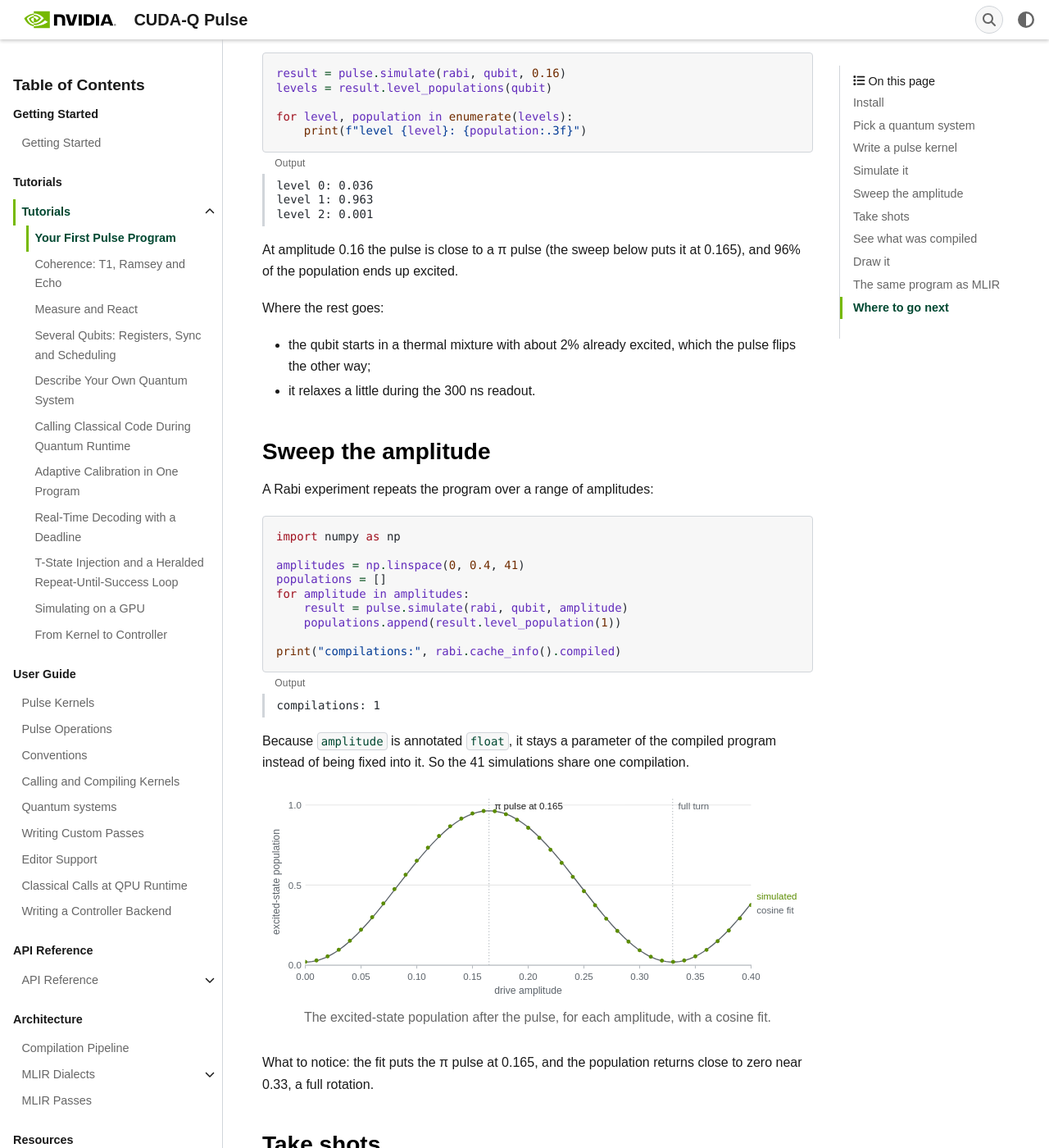
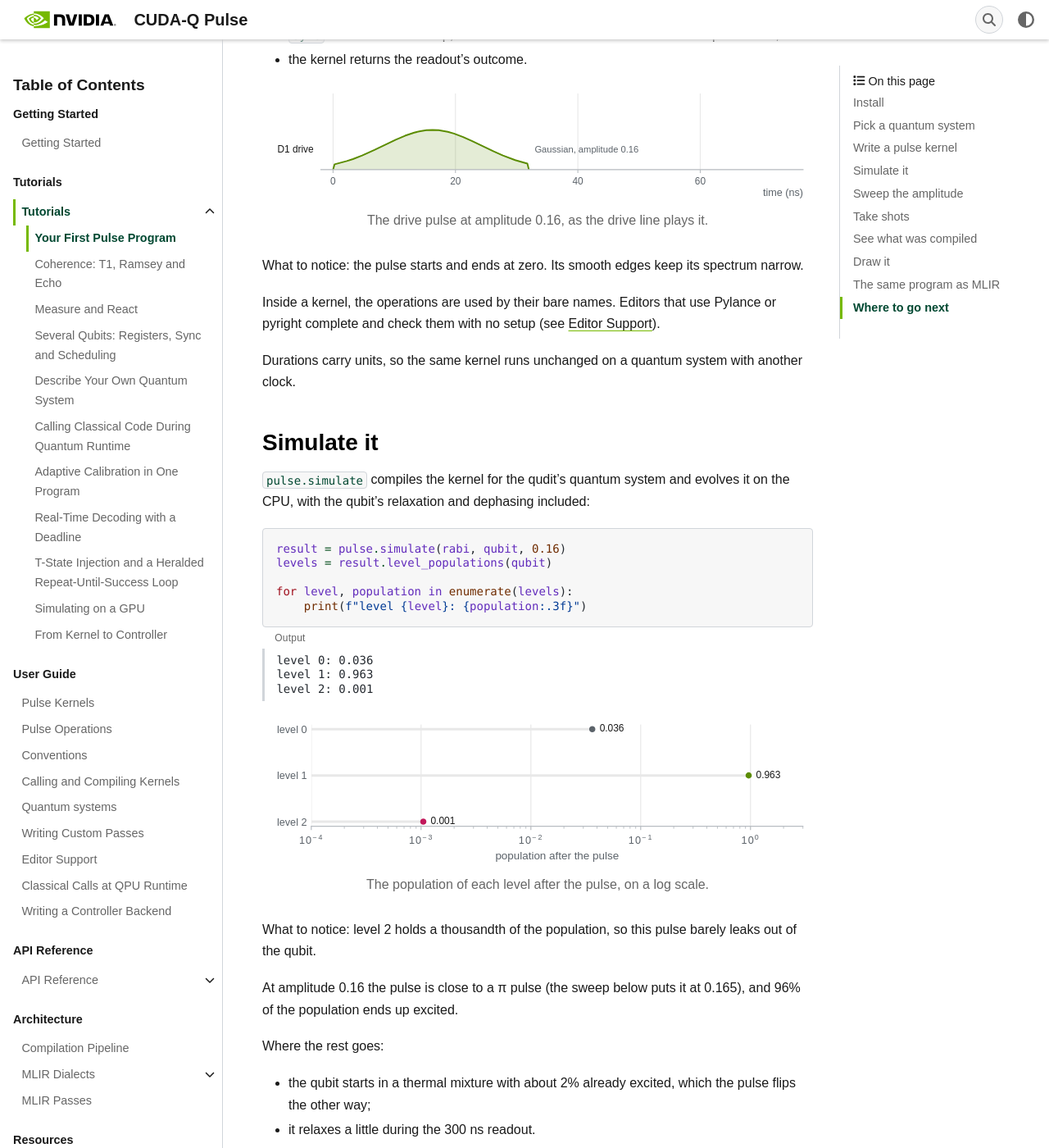
Before and after one commit to Arishsingh/cudaq-pulse, a Sphinx documentation site: the page built from docs/tutorials/first_pulse_program.rst, in a window 1280 px wide and 1400 px high, scrolled down 2498 px. Shown: the whole window at 82% size. Built offline with Sphinx 7.4.7, drawn with Linux system fonts in a browser that asks for light colours; some web fonts are replaced; pages that are not in the unit, such as notebooks, are missing from menus; the version number could not be read and is left out; some of the changed text lies outside the part shown.

Commit message:
Add the levels, the pulse and its result to the first tutorial
"Your First Pulse Program" now draws the three levels the simulator
keeps, the Gaussian the kernel plays, and where the population ends
after it, before the sweep.

Signed-off-by: A.M. Santana <anthonys@nvidia.com>

```diff
--- a/docs/tutorials/figures/first_pulse_program.py
+++ b/docs/tutorials/figures/first_pulse_program.py
@@ -4,10 +4,14 @@
 
 Usage: python docs/tutorials/figures/first_pulse_program.py
 
-Needs matplotlib (the ``[viz]`` extra). Writes ``rabi_sweep.svg``,
-``rabi_shots.svg`` and ``rabi_schedule.svg``, each with its ``-dark`` twin,
-next to this file, from the kernel, the sweep and the shots the tutorial
-runs.
+Needs matplotlib (the ``[viz]`` extra). Writes, each with its ``-dark`` twin,
+next to this file, from the quantum system, the kernel, the sweep and the
+shots the tutorial runs:
+
+- ``qudit_levels.svg``, the three levels the simulator keeps for qudit 0;
+- ``rabi_pulse.svg``, the kernel's drive pulse at amplitude 0.16;
+- ``rabi_levels.svg``, the population of each level after it;
+- ``rabi_sweep.svg``, ``rabi_shots.svg`` and ``rabi_schedule.svg``.
 """
 
 import cudaq_pulse as pulse
@@ -30,8 +34,97 @@ def fit_rabi(amplitudes: np.ndarray, p1: np.ndarray) -> tuple[float, np.ndarray]
     return float(a_pi), coef
 
 
+def qudit_levels(page) -> None:
+    qudit = page["system"].physical_qudits[0]
+    f01 = qudit.frequency_hz / 1e9
+    f12 = f01 + qudit.anharmonicity_hz / 1e9
+
+    def figure(p):
+        fig, ax = plot_axes(p, height_in=1.9, width_in=4.2)
+        ax.axis("off")
+        energies = [0.0, f01, f01 + f12]
+        for level, e in enumerate(energies):
+            color = p.muted if level == 2 else p.text
+            ax.plot([0, 1], [e, e], color=color, lw=1.8)
+            ax.text(-0.08, e, f"level {level}", ha="right", va="center", fontsize=8.5, color=color)
+        for k, (lo, hi, word, color) in enumerate(
+            (
+                (energies[0], energies[1], f"0-1: {f01:.3f} GHz", p.drive),
+                (energies[1], energies[2], f"1-2: {f12:.3f} GHz", p.muted),
+            )
+        ):
+            x = 0.35 + 0.3 * k
+            ax.annotate(
+                "", (x, hi), (x, lo), arrowprops=dict(arrowstyle="<|-|>", color=color, lw=1.1)
+            )
+            ax.text(x + 0.05, (lo + hi) / 2, word, va="center", fontsize=8, color=color)
+        ax.set_xlim(-0.55, 1.45)
+        ax.set_ylim(-0.6, energies[-1] + 0.6)
+        return fig
+
+    alt = (
+        f"The three lowest levels of qudit 0, the levels the simulator keeps: the 0-1 "
+        f"transition at {f01:.3f} GHz, the one the drive is tuned to, and the 1-2 transition "
+        f"at {f12:.3f} GHz, {abs(f01 - f12) * 1000:.0f} MHz lower."
+    )
+    save_themed(figure, "qudit_levels", title="The three levels of a transmon", desc=alt)
+
+
+def rabi_pulse(page) -> None:
+    timeline = Timeline.of(page["rabi"].lower(page["qubit"], 0.16))
+    drive = next(pl for pl in timeline.pulses if pl.kind == "drive")
+    words = {(drive.lane, round(drive.start_ns, 3)): ("Gaussian, amplitude 0.16", "right")}
+
+    def figure(p):
+        return draw(
+            timeline,
+            p,
+            pulse_labels=words,
+            only={drive.lane},
+            xlim=(-2, drive.end_ns * 2.4),
+            lane_in=0.8,
+        )
+
+    alt = (
+        f"The drive pulse of the rabi kernel at amplitude 0.16: a Gaussian "
+        f"{drive.end_ns - drive.start_ns:g} ns long, climbing from zero to its peak in the middle "
+        "and back."
+    )
+    save_themed(figure, "rabi_pulse", title="The kernel's drive pulse", desc=alt)
+
+
+def rabi_levels(page) -> None:
+    levels = pulse.simulate(page["rabi"], page["qubit"], 0.16).level_populations(page["qubit"])
+
+    def figure(p):
+        fig, ax = plot_axes(p, height_in=1.5)
+        ax.grid(axis="y", visible=False)
+        ax.grid(axis="x", color=p.grid)
+        y = -np.arange(len(levels))
+        colors = [p.muted, p.drive, p.readout]
+        ax.hlines(y, 1e-4, levels, color=p.grid, lw=2)
+        ax.scatter(levels, y, color=colors[: len(levels)], s=26, zorder=3, lw=0)
+        for x, yy in zip(levels, y, strict=True):
+            end_label(ax, x, yy, f"{x:.3f}", p.text, dx=6, fontsize=8)
+        ax.set_xscale("log")
+        ax.set_xlim(1e-4, 3)
+        ax.set_yticks(y, [f"level {k}" for k in range(len(levels))])
+        ax.set_xlabel("population after the pulse")
+        return fig
+
+    alt = (
+        "The population of each level of qudit 0 after the 0.16 pulse: "
+        + "; ".join(f"level {k}, {x:.3f}" for k, x in enumerate(levels))
+        + "."
+    )
+    save_themed(figure, "rabi_levels", title="Where the population ends", desc=alt)
+
+
 def main() -> None:
     page = page_namespace("first_pulse_program.rst")
+    qudit_levels(page)
+    rabi_pulse(page)
+    rabi_levels(page)
     rabi, q, amplitudes = page["rabi"], page["qubit"], page["amplitudes"]
     levels = np.array([pulse.simulate(rabi, q, a).level_populations(q) for a in amplitudes])
     a_pi, (b, a) = fit_rabi(amplitudes, levels[:, 1])
--- a/docs/tutorials/first_pulse_program.rst
+++ b/docs/tutorials/first_pulse_program.rst
@@ -75,6 +75,15 @@ CUDA-Q Pulse calls it a qudit because a transmon has more than two levels.
 The simulator keeps the lowest three, so a pulse that drives too hard shows
 up as population in level 2.
 
+.. themed-figure:: figures/qudit_levels.svg
+   :alt: The three lowest levels of qudit 0, the levels the simulator keeps: the 0-1 transition at 3.885 GHz, the one the drive is tuned to, and the 1-2 transition at 3.701 GHz, 184 MHz lower.
+   :width: 60%
+
+   The three levels the simulator keeps for this qubit.
+
+What to notice: the 1-2 transition sits a little below the 0-1 one. A drive
+tuned to 0-1 mostly leaves level 2 alone.
+
 Write a pulse kernel
 --------------------
 
@@ -111,6 +120,15 @@ What the kernel does:
   drive pulse ends;
 - the kernel returns the readout's outcome.
 
+.. themed-figure:: figures/rabi_pulse.svg
+   :alt: The drive pulse of the rabi kernel at amplitude 0.16: a Gaussian 32 ns long, climbing from zero to its peak in the middle and back.
+   :width: 100%
+
+   The drive pulse at amplitude 0.16, as the drive line plays it.
+
+What to notice: the pulse starts and ends at zero. Its smooth edges keep
+its spectrum narrow.
+
 Inside a kernel, the operations are used by their bare names. Editors that
 use Pylance or pyright complete and check them with no setup (see
 :doc:`../user_guide/editors`).
@@ -138,6 +156,15 @@ evolves it on the CPU, with the qubit's relaxation and dephasing included:
    level 0: 0.036
    level 1: 0.963
    level 2: 0.001
+
+.. themed-figure:: figures/rabi_levels.svg
+   :alt: The population of each level of qudit 0 after the 0.16 pulse: level 0, 0.036; level 1, 0.963; level 2, 0.001.
+   :width: 100%
+
+   The population of each level after the pulse, on a log scale.
+
+What to notice: level 2 holds a thousandth of the population, so this
+pulse barely leaks out of the qubit.
 
 At amplitude 0.16 the pulse is close to a π pulse (the sweep below puts it
 at 0.165), and 96% of the population ends up excited.
```
Also changed, not shown: docs/tutorials/figures/qudit_levels-dark.svg (added), docs/tutorials/figures/qudit_levels.svg (added), docs/tutorials/figures/rabi_levels-dark.svg (added), docs/tutorials/figures/rabi_levels.svg (added), docs/tutorials/figures/rabi_pulse-dark.svg (added), docs/tutorials/figures/rabi_pulse.svg (added).
